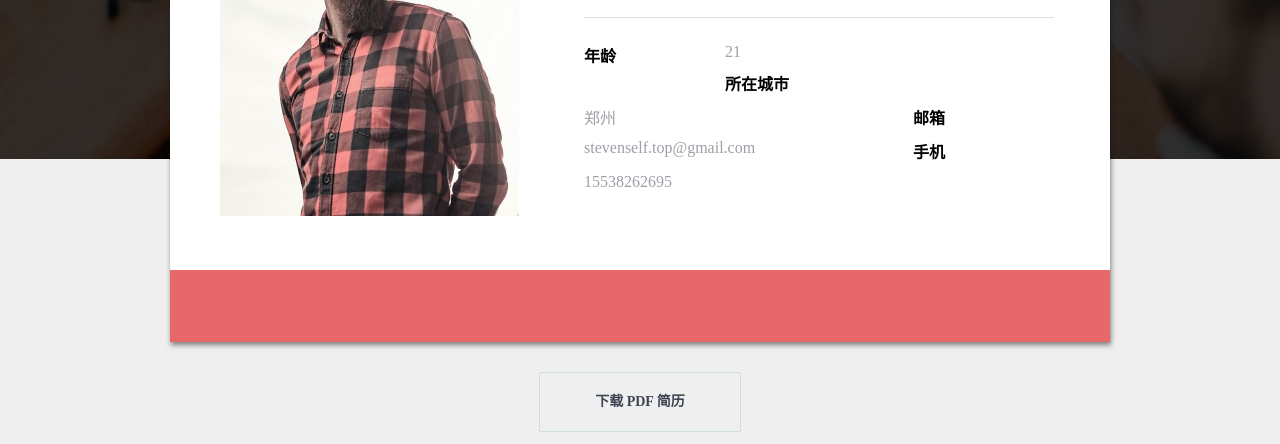
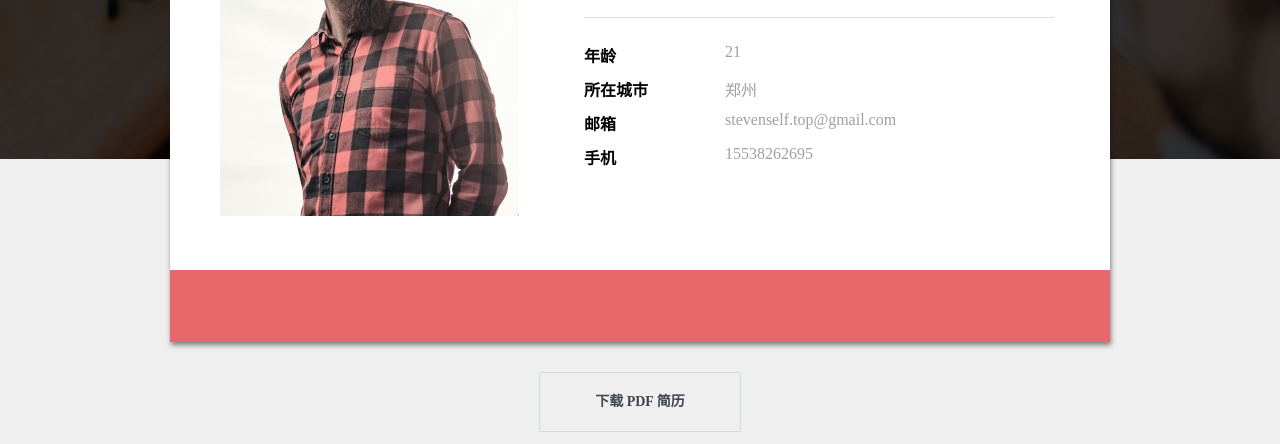
Before and after one commit to 1977744311/my-resume, a plain HTML site: page index.html in a window 1280 px wide. Shown: the part 356-800 px from the top of the page. Drawn offline with Linux system fonts and the light colour scheme; a script that the page names is missing.

Commit message:
解决在safari浏览器文字对不齐

```diff
--- a/css/main.css
+++ b/css/main.css
@@ -60,9 +60,9 @@ h1,h2,h3,h4,h5,h6{ font-weight: normal; }
 .userCard .text h1{ margin-top: 18px; }
 .userCard .text hr{ margin:20px 0px; }
 .userCard .pictureandtext{ padding:50px; }
-.userCard dl dt { width:30%; font-weight: bold; }
-.userCard dl dd { width:70%; color: #9da0a7; }
-.userCard dl dt , .userCard dl dd { float: left; padding: 5px 0; }
+.userCard dl dt { width:30%; font-weight: bold;}
+.userCard dl dd { width:70%; color: #9da0a7;}
+.userCard dl dt , .userCard dl dd { float: left; padding: 5px 0;height:24px;}
 .userCard > footer.media{ background: #E6686A; text-align: center; }
 .userCard > footer.media > a{ display: inline-block; width: 40px; line-height: 30px; padding: 5px 0; border-radius: 50%; margin: 16px; }
 .userCard > footer.media > a:hover{ background: #CF5D5F; }
--- a/index.html
+++ b/index.html
@@ -76,7 +76,7 @@
                     <h1>郭承哲</h1>
                     <p>前端开发工程师</p>
                     <hr>
-                    <dl>
+                    <dl class="clearfix">
                         <dt>年龄</dt>
                         <dd>21</dd>
                         <dt>所在城市</dt>
```
